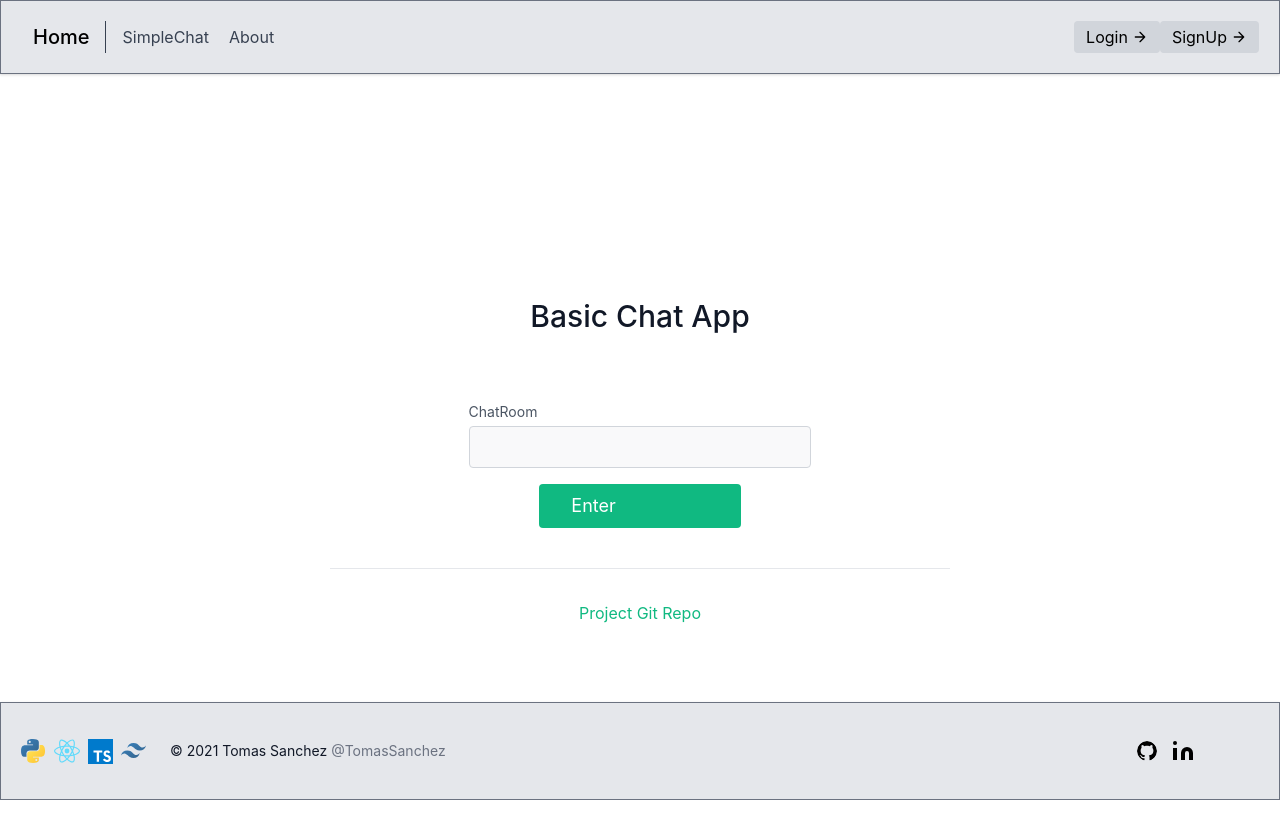
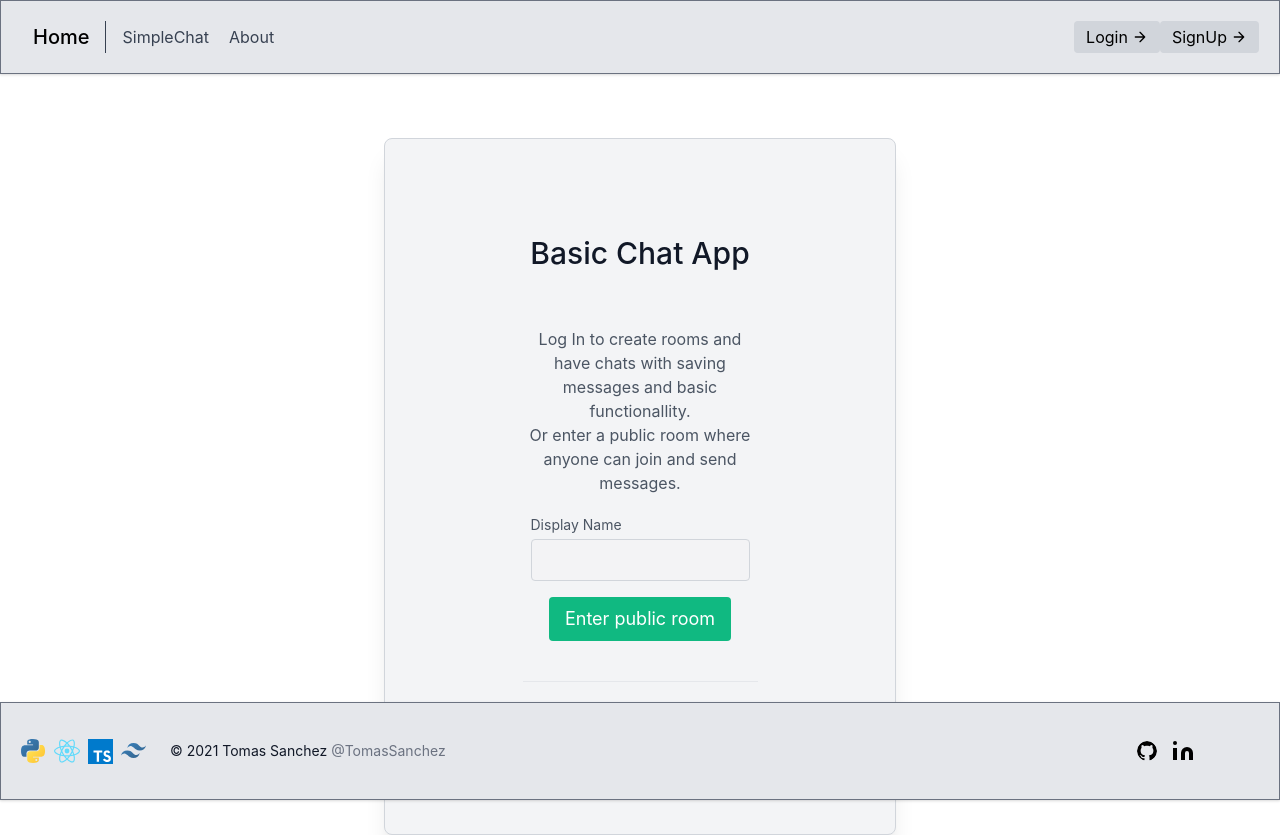
Before and after one commit to TomasSanchez/Django_ChatApp, a React (Create React App) app in the folder frontend/: page / in a window 1280 px wide. Before the commit the page ends 800 px from the top, so only its background shows below. Built offline with nearby package versions, Linux system fonts and the light colour scheme; no server answers.

Commit message:
1.2.02
Small visual improvements

```diff
--- a/frontend/src/About.tsx
+++ b/frontend/src/About.tsx
@@ -1,8 +1,8 @@
 const About = () => {
 	return (
 		<div>
-			<div className='text-gray-300 bg-gray-900 px-5 pt-5  flex flex-wrap items-center justify-center'>
-				<section className='text-gray-300 body-font'>
+			<div className='text-black px-5 pt-5 sm:mt-24 mb-5 flex flex-wrap items-center justify-center'>
+				<section className='body-font rounded-lg shadow-xl border border-gray-300 bg-gray-100 '>
 					<div className=' px-2 py-5 mx-auto'>
 						<div className='lg:w-3/4 mx-auto text-center'>
 							<svg
@@ -14,13 +14,16 @@ const About = () => {
 							</svg>
 							<p className='leading-relaxed text-lg'>
 								<strong> Django + React Chat app. </strong>
-								<br /> This a basic Chat App model developed as a learning exercise. <br />
+								<br /> This a basic Chat App model developed as a learning exercise. <br /> Build with
+								Django and react integrating channels and redis using websockets to build a realtime
+								chat app.
 							</p>
 							<span className='inline-block h-1 w-10 rounded bg-green-500 mt-8 mb-6' />
 
-							<p className='text-gray-200'>All technologies used:</p>
+							<p className='text-gray-800'>All technologies used:</p>
 							<br />
-							<div className='flex title-font font-medium items-center md:justify-center justify-center text-white'>
+							{/* Icons/Logos */}
+							{/* <div className='flex title-font font-medium items-center md:justify-center justify-center text-white'>
 								<div className='Django'>
 									<svg
 										width={45.63}
@@ -270,6 +273,7 @@ const About = () => {
 									</svg>
 								</div>
 							</div>
+							*/}
 							<div className='my-2 p-2 '>
 								<div>
 									<p>
--- a/frontend/src/App.tsx
+++ b/frontend/src/App.tsx
@@ -2,12 +2,13 @@ import { useState } from "react";
 import "./styles/index.css";
 
 const App = () => {
-	const [chatRoom, setChatRoom] = useState("");
+	// Annonnymus user name, for not logged users
+	const [annonName, setAnnonName] = useState("");
 
 	return (
 		<div>
-			<section className='text-gray-600 body-font relative xl:mt-32'>
-				<div className='container px-5 py-24 mx-auto'>
+			<section className='text-gray-600 body-font relative xl:mt-16 my-5 rounded-lg border border-gray-300 shadow-xl mx-5 bg-gray-100 sm:mx-96'>
+				<div className=' px-5 py-8 sm:py-24 mx-auto'>
 					<div className='flex flex-col text-center w-full mb-12'>
 						<h1 className='sm:text-3xl text-2xl font-medium title-font mb-4 text-gray-900'>
 							Basic Chat App
@@ -15,6 +16,10 @@ const App = () => {
 					</div>
 					<div className='lg:w-1/2 md:w-2/3 mx-auto'>
 						<div className='flex mx-auto flex-wrap -m-2 justify-center'>
+							<p className='text-center mx-auto mb-2'>
+								Log In to create rooms and have chats with saving messages and basic functionallity.{" "}
+								<br /> Or enter a public room where anyone can join and send messages.
+							</p>
 							{/* <div className='p-2 w-1/2'>
 								<div className='relative'>
 									<label htmlFor='name' className='leading-7 text-sm text-gray-600'>
@@ -29,23 +34,26 @@ const App = () => {
 							<div className='p-2 '>
 								<div className='relative'>
 									<label htmlFor='email' className='leading-7 text-sm text-gray-600'>
-										ChatRoom
+										Display Name
 									</label>
 									<input
 										type='text'
 										className='w-full bg-gray-100 bg-opacity-50 rounded border border-gray-300 focus:border-green-500 focus:bg-white focus:ring-2 focus:ring-green-200 text-base outline-none text-gray-700 py-1 px-3 leading-8 transition-colors duration-200 ease-in-out'
-										value={chatRoom}
-										onChange={(e) => setChatRoom(e.target.value)}
+										value={annonName}
+										onChange={(e) => setAnnonName(e.target.value)}
+										maxLength={10}
 									/>
 								</div>
 							</div>
 
-							<div className='p-2 w-full'>
-								<a
-									href={`/chat/${chatRoom}`}
-									className='flex mx-auto text-white bg-green-500 border-0 py-2 px-8 w-1/3  focus:outline-none hover:bg-green-600 rounded text-lg'>
-									Enter
-								</a>
+							<div className='p-2 w-full flex justify-center'>
+								<div className='inline-flex bg-green-500 hover:bg-green-600 rounded'>
+									<a
+										href={`/chat/public/${annonName}`}
+										className='flex mx-auto text-white  border-0 py-2 px-4 focus:outline-none text-lg'>
+										Enter public room
+									</a>
+								</div>
 							</div>
 							<div className='p-2 w-full pt-8 mt-8 border-t border-gray-200 text-center'>
 								<a
--- a/frontend/src/Signup.tsx
+++ b/frontend/src/Signup.tsx
@@ -75,8 +75,8 @@ const Signup = () => {
 			</div>
 		</div>
 	) : (
-		<div>
-			<div className='p-8 bg-gray-100 shadow-lg border border-gray-200 flex flex-col md:ml-auto w-full md:px-56 md:rounded-lg md:mt-10 height: 81.99vh; container m-auto'>
+		<div className='flex justify-center lg:mx-40 xl:mx-60 mx-10 my-5'>
+			<div className='8 bg-gray-100 shadow-lg border border-gray-200 flex flex-col mx-auto px-5 md:px-20 md:mx-28 md:mt-10  py-8 rounded-lg height: 81.99vh; container m-auto'>
 				<form action='' onSubmit={handleSubmit}>
 					<div className='flex flex-row '>
 						<h2 className='text-black text-lg font-medium title-font mb-5'>Sign Up</h2>
@@ -97,7 +97,7 @@ const Signup = () => {
 							name='first-name'
 							value={user.first_name}
 							onChange={(e) => setUser({ ...user, first_name: e.target.value })}
-							className='w-full bg-gray-600 bg-opacity-20 focus:bg-transparent focus:ring-2 focus:ring-indigo-900 rounded border border-gray-600 focus:border-indigo-500 text-base outline-none text-gray-100 py-1 px-3 leading-8 transition-colors duration-200 ease-in-out'
+							className='w-full bg-gray-600 bg-opacity-20 focus:bg-transparent focus:ring-2 focus:ring-indigo-900 rounded border border-gray-600 focus:border-indigo-500 text-base outline-none text-gray-800 py-1 px-3 leading-8 transition-colors duration-200 ease-in-out'
 							maxLength={90}
 						/>
 					</div>
@@ -116,7 +116,7 @@ const Signup = () => {
 							name='last-name'
 							value={user.last_name}
 							onChange={(e) => setUser({ ...user, last_name: e.target.value })}
-							className='w-full bg-gray-600 bg-opacity-20 focus:bg-transparent focus:ring-2 focus:ring-indigo-900 rounded border border-gray-600 focus:border-indigo-500 text-base outline-none text-gray-100 py-1 px-3 leading-8 transition-colors duration-200 ease-in-out'
+							className='w-full bg-gray-600 bg-opacity-20 focus:bg-transparent focus:ring-2 focus:ring-indigo-900 rounded border border-gray-600 focus:border-indigo-500 text-base outline-none text-gray-800 py-1 px-3 leading-8 transition-colors duration-200 ease-in-out'
 							maxLength={90}
 						/>
 					</div>
@@ -133,7 +133,7 @@ const Signup = () => {
 							name='email'
 							value={user.email}
 							onChange={(e) => setUser({ ...user, email: e.target.value })}
-							className='w-full bg-gray-600 bg-opacity-20 focus:bg-transparent focus:ring-2 focus:ring-indigo-900 rounded border border-gray-600 focus:border-indigo-500 text-base outline-none text-gray-100 py-1 px-3 leading-8 transition-colors duration-200 ease-in-out'
+							className='w-full bg-gray-600 bg-opacity-20 focus:bg-transparent focus:ring-2 focus:ring-indigo-900 rounded border border-gray-600 focus:border-indigo-500 text-base outline-none text-gray-800 py-1 px-3 leading-8 transition-colors duration-200 ease-in-out'
 						/>
 					</div>
 					<div className='relative mb-4'>
@@ -153,7 +153,7 @@ const Signup = () => {
 							name='user-name'
 							value={user.user_name}
 							onChange={(e) => setUser({ ...user, user_name: e.target.value })}
-							className='w-full bg-gray-600 bg-opacity-20 focus:bg-transparent focus:ring-2 focus:ring-indigo-900 rounded border border-gray-600 focus:border-indigo-500 text-base outline-none text-gray-100 py-1 px-3 leading-8 transition-colors duration-200 ease-in-out'
+							className='w-full bg-gray-600 bg-opacity-20 focus:bg-transparent focus:ring-2 focus:ring-indigo-900 rounded border border-gray-600 focus:border-indigo-500 text-base outline-none text-gray-800 py-1 px-3 leading-8 transition-colors duration-200 ease-in-out'
 							maxLength={90}
 						/>
 					</div>
@@ -167,7 +167,7 @@ const Signup = () => {
 							name='password'
 							value={user.password}
 							onChange={(e) => setUser({ ...user, password: e.target.value })}
-							className='w-full bg-gray-600 bg-opacity-20 focus:bg-transparent focus:ring-2 focus:ring-indigo-900 rounded border border-gray-600 focus:border-indigo-500 text-base outline-none text-gray-100 py-1 px-3 leading-8 transition-colors duration-200 ease-in-out'
+							className='w-full bg-gray-600 bg-opacity-20 focus:bg-transparent focus:ring-2 focus:ring-indigo-900 rounded border border-gray-600 focus:border-indigo-500 text-base outline-none text-gray-800 py-1 px-3 leading-8 transition-colors duration-200 ease-in-out'
 						/>
 					</div>
 					<div className='text-red-500'>
```
